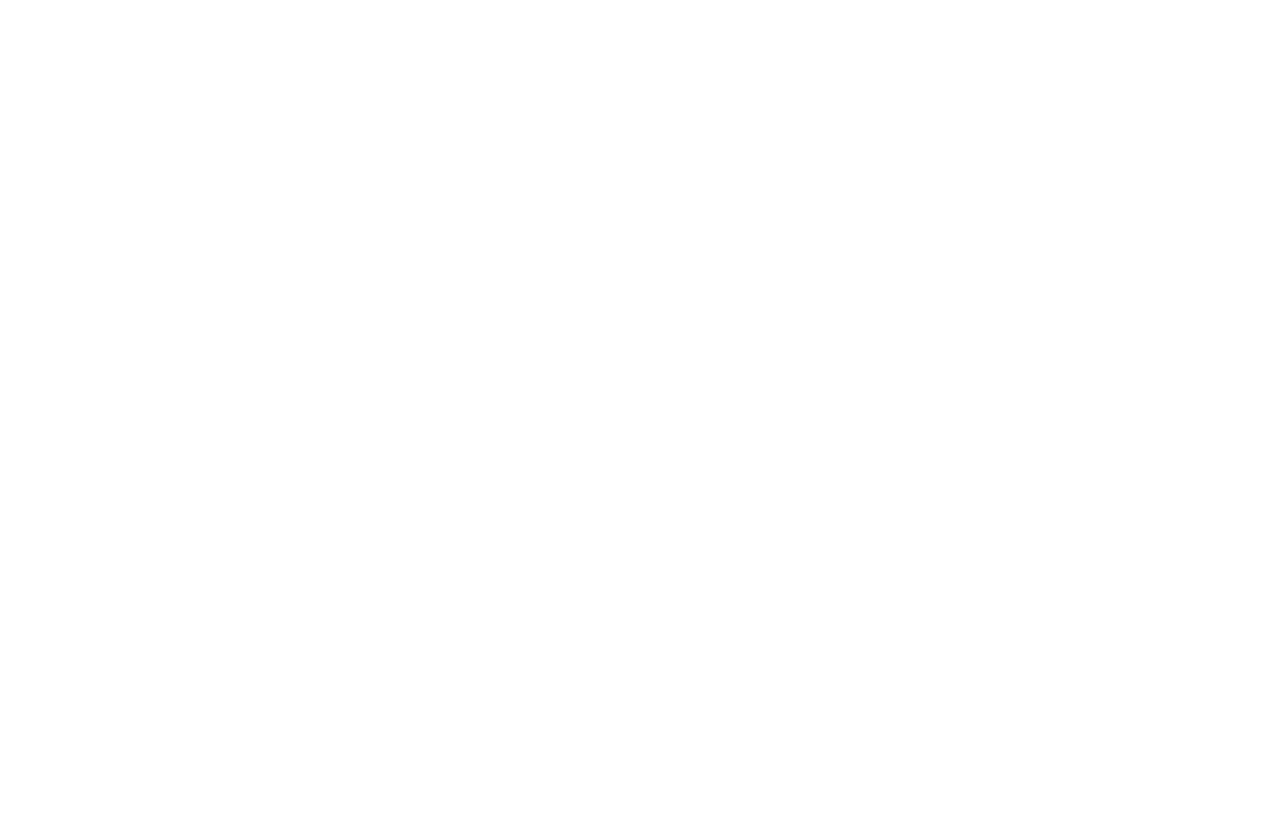
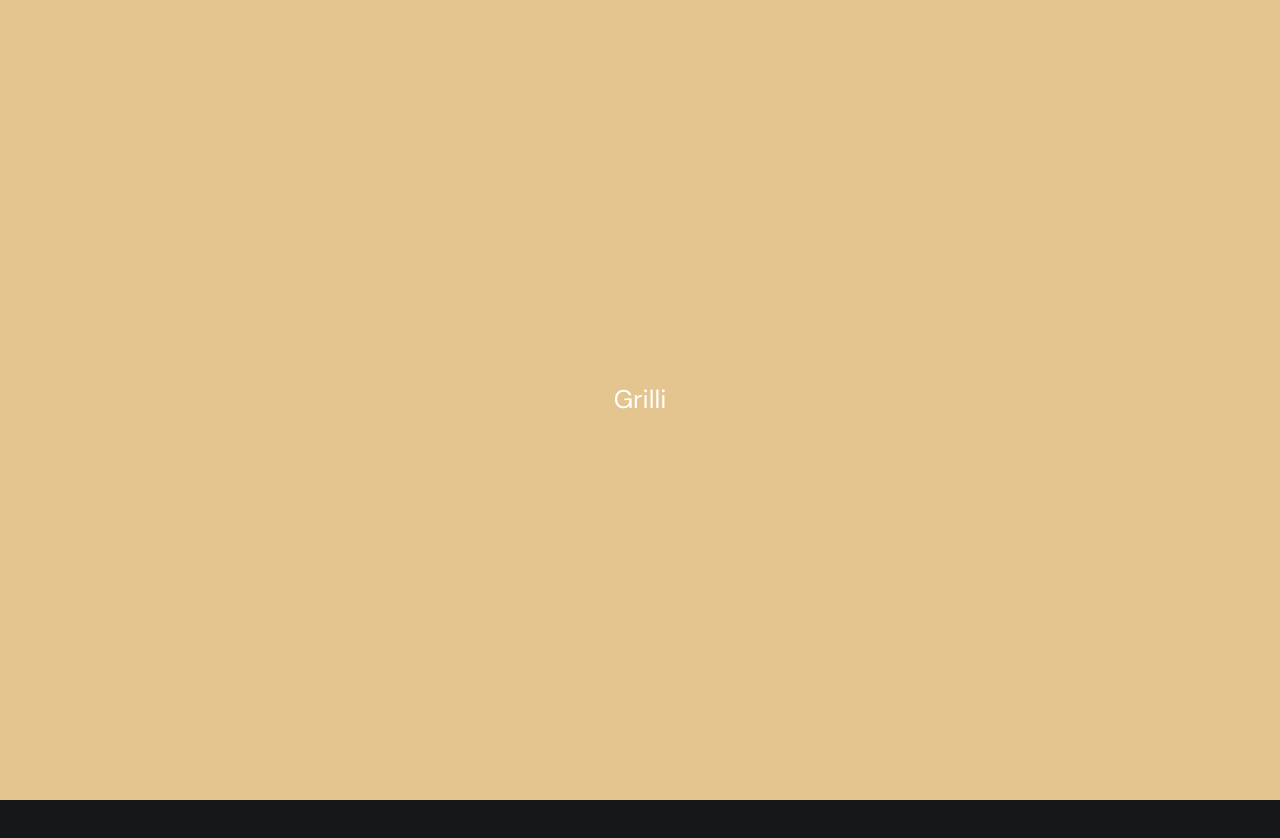
Before and after one commit to reyad-hasan/Grilli-Website, a plain HTML site: page index.html in a window 1280 px wide. Shown: the top 838 px of the page. Before the commit the page ends 800 px from the top, so only its background shows below. Drawn offline with nearby package versions, Linux system fonts and the light colour scheme; a web font is replaced by a local one.

Commit message:
project basic setup

```diff
--- a/assets/css/style.css
+++ b/assets/css/style.css
@@ -6,154 +6,289 @@
  * copyright 2022 codewithsadee
  */
 
-
-
-
-
 /*-----------------------------------*\
   #CUSTOM PROPERTY
 \*-----------------------------------*/
+:root {
+  /**
+  *COLORS
+  */
 
+  --gold-crayola: hsl(38, 61%, 73%);
+  --quick-silver: hsla(0, 0%, 65%, 1);
+  --davys-grey: hsla(30, 3%, 34%, 1);
+  --smoky-black-1: hsla(40, 12%, 5%, 1);
+  --smoky-black-2: hsla(30, 8%, 5%, 1);
+  --smoky-black-3: hsla(0, 3%, 7%, 1);
+  --eerie-black-1: hsla(210, 4%, 9%, 1);
+  --eerie-black-2: hsla(210, 4%, 11%, 1);
+  --eerie-black-3: hsla(180, 2%, 8%, 1);
+  --eerie-black-4: hsla(0, 0%, 13%, 1);
+  --white: hsla(0, 0%, 100%, 1);
+  --white-alpha-20: hsla(0, 0%, 100%, 0.2);
+  --white-alpha-10: hsla(0, 0%, 100%, 0.1);
+  --black: hsla(0, 0%, 0%, 1);
+  --black-alpha-80: hsla(0, 0%, 0%, 0.8);
+  --black-alpha-15: hsla(0, 0%, 0%, 0.15);
 
+  /**
+  *GRADIENT COLORS
+  */
+  --loading-text-gradient: linear-gradient(
+    90deg,
+    transparent 0% 16.66%,
+    var(--smoky-black-3) 33.33% 50%,
+    transparent 66.66% 75%
+  );
+  --gradient-1: linear-gradient(
+    to top,
+    hsla(0, 0%, 0%, 0.9),
+    hsla(0, 0%, 0%, 0.7),
+    transparent
+  );
 
+  /**
+  *TYPOGRAPHY
+  */
+  /* font family */
+  --fontFamily-forum: "Forum", cursive;
+  --fontFamily-dm_sans: "DM Sans", sans-serif;
 
+  /* font size */
+  --fontSize-display-1: calc(1.3rem + 6.7vw);
+  --fontSize-headline-1: calc(2rem + 2.5vw);
+  --fontSize-headline-2: calc(1.3rem + 2.4vw);
+  --fontSize-title-1: calc(1.6rem + 1.2vw);
+  --fontSize-title-2: 2.2rem;
+  --fontSize-title-3: 2.1rem;
+  --fontSize-title-4: calc(1.6rem + 1.2vw);
+  --fontSize-body-1: 2.4rem;
+  --fontSize-body-2: 1.6rem;
+  --fontSize-body-3: 1.8rem;
+  --fontSize-body-4: 1.6rem;
+  --fontSize-label-1: 1.4rem;
+  --fontSize-label-2: 1.2rem;
+
+  /* font weight */
+  --weight-regular: 400;
+  --weight-bold: 700;
+
+  /* LINE HEIGHT */
+  --lineHeight-1: 1em;
+  --lineHeight-2: 1.2em;
+  --lineHeight-3: 1.5em;
+  --lineHeight-4: 1.6em;
+  --lineHeight-5: 1.85em;
+  --lineHeight-6: 1.4em;
+
+  /* LETTER SPACING  */
+  --letterSpacing-1: 0.15em;
+  --letterSpacing-2: 0.4em;
+  --letterSpacing-3: 0.2em;
+  --letterSpacing-4: 0.3em;
+  --letterSpacing-5: 3px;
+
+  /* SPACING */
+  --section-space: 70px;
+
+  /* SHADOW  */
+  --shadow-1: 0px 0px 25px 0px hsla(0, 0%, 0%, 0.25);
+
+  /* BORDER RADIUS */
+  --radius-24: 24px;
+  --radius-circle: 50%;
+
+  /* TRANSITION */
+  --transition-1: 250ms ease;
+  --transition-2: 500ms ease;
+  --transition-3: 1000ms ease;
+}
 
 /*-----------------------------------*\
   #RESET
 \*-----------------------------------*/
+*,
+*::before,
+*::after {
+  margin: 0;
+  padding: 0;
+  box-sizing: border-box;
+}
 
+li {
+  list-style: none;
+}
 
+a,
+img,
+data,
+span,
+input,
+button,
+select,
+ion-icon,
+textarea {
+  display: block;
+}
 
+a {
+  color: inherit;
+  text-decoration: none;
+}
 
+img {
+  height: auto;
+}
+
+input,
+button,
+select,
+textarea {
+  background: none;
+  border: none;
+  font: inherit;
+}
+
+input,
+select,
+textarea {
+  width: 100%;
+  outline: none;
+}
+
+button {
+  cursor: pointer;
+}
+
+address {
+  font-style: normal;
+}
+
+html {
+  font-size: 10x;
+  scroll-behavior: smooth;
+}
+
+body {
+  background-color: var(--eerie-black-1);
+  color: var(--white);
+  font-family: var(--fontFamily-dm_sans);
+  font-size: var(--fontSize-body-4);
+  font-weight: var(--weight-regular);
+  line-height: var(--lineHeight-5);
+  overflow: hidden;
+  height: 300vh;
+}
+
+body.loaded {
+  overflow: overlay;
+}
+
+body.nav-active {
+  overflow: hidden;
+}
+
+::-webkit-scrollbar {
+  width: 5px;
+}
+
+::-webkit-scrollbar-track {
+  background-color: transparent;
+}
+
+::-webkit-scrollbar-thumb {
+  background-color: var(--gold-crayola);
+}
 
 /*-----------------------------------*\
   #TYPOGRAPHY
 \*-----------------------------------*/
 
-
-
-
-
 /*-----------------------------------*\
   #REUSED STYLE
 \*-----------------------------------*/
 
-
-
-
-
 /*-----------------------------------*\
   #PRELOAD
 \*-----------------------------------*/
+.preload {
+  position: fixed;
+  top: 0;
+  left: 0;
+  right: 0;
+  bottom: 0;
+  background-color: var(--gold-crayola);
+  z-index: 10;
+  display: grid;
+  place-content: center;
+  justify-content: center;
+  transition: var(--transition-2);
+}
 
+.preload > * {
+  transition: var(--transition-1);
+}
 
+.preload.loaded > * {
+  opacity: 0;
+}
 
-
-
+.preload.loaded {
+  transition-delay: 250ms;
+  transform: translateY(100%);
+}
 /*-----------------------------------*\
   #TOPBAR
 \*-----------------------------------*/
-
-
-
-
 
 /*-----------------------------------*\
   #HEADER
 \*-----------------------------------*/
 
-
-
-
-
 /*-----------------------------------*\
   #HERO
 \*-----------------------------------*/
-
-
-
-
 
 /*-----------------------------------*\
   #SERVICE
 \*-----------------------------------*/
 
-
-
-
-
 /*-----------------------------------*\
   #ABOUT
 \*-----------------------------------*/
-
-
-
-
 
 /*-----------------------------------*\
   #SPECIAL DISH
 \*-----------------------------------*/
 
-
-
-
-
 /*-----------------------------------*\
   #MENU
 \*-----------------------------------*/
-
-
-
-
 
 /*-----------------------------------*\
   #TESTIMONIALS
 \*-----------------------------------*/
 
-
-
-
-
 /*-----------------------------------*\
   #RESERVATION
 \*-----------------------------------*/
-
-
-
-
 
 /*-----------------------------------*\
   #FEATURES
 \*-----------------------------------*/
 
-
-
-
-
 /*-----------------------------------*\
   #EVENT
 \*-----------------------------------*/
-
-
-
-
 
 /*-----------------------------------*\
   #FOOTER
 \*-----------------------------------*/
 
-
-
-
-
 /*-----------------------------------*\
   #BACK TO TOP
 \*-----------------------------------*/
 
-
-
-
-
 /*-----------------------------------*\
   #MEDIA QUERIES
 \*-----------------------------------*/
--- a/index.html
+++ b/index.html
@@ -1,14 +1,55 @@
 <!DOCTYPE html>
 <html lang="en">
+
 <head>
-    <meta charset="UTF-8">
-    <meta name="viewport" content="width=device-width, initial-scale=1.0">
+    <meta charset="UTF-8" />
+    <meta name="viewport" content="width=device-width, initial-scale=1.0" />
+    <!-- primary meta tag and website title -->
+    <title>Grilli - Amazing & Delicious Food</title>
+    <meta name="title" content="Grilli - Amazing & Delicious Food" />
+    <meta name="description" content="This is a Restaurant html template made by codewithsadee" />
     <!-- favicon link -->
-    <link rel="shortcut icon" href="favicon.svg" type="image/x-icon">
-    <title>Grilli Website</title>
+    <link rel="shortcut icon" href="favicon.svg" type="image/x-icon" />
+    <!-- google font link -->
+    <link rel="preconnect" href="https://fonts.googleapis.com" />
+    <link rel="preconnect" href="https://fonts.gstatic.com" crossorigin />
+    <link href="https://fonts.googleapis.com/css2?family=DM+Sans:wght@400;700&family=Forum&display=swap"
+        rel="stylesheet" />
+    <!-- custom css link -->
+    <link rel="stylesheet" href="./assets/css/style.css" />
+    <!-- preload images -->
+    <link rel="preload" as="image" href="./assets/images/hero-slider-1.jpg" />
+    <link rel="preload" as="image" href="./assets/images/hero-slider-2.jpg" />
+    <link rel="preload" as="image" href="./assets/images/hero-slider-3.jpg" />
+</head>
 
-</head>
 <body>
+    <!-- preloader -->
+    <div class="preload" data-preload>
+        <div class="circle">
+            <p class="text">
+                Grilli
+            </p>
+        </div>
+    </div>
 
+
+
+
+
+
+
+
+
+
+
+
+
+    <!-- custom js link -->
+    <script src="./assets/js/script.js"></script>
+    <!-- icon link -->
+    <script type="module" src="https://unpkg.com/ionicons@5.5.2/dist/ionicons/ionicons.esm.js"></script>
+    <script nomodule src="https://unpkg.com/ionicons@5.5.2/dist/ionicons/ionicons.js"></script>
 </body>
+
 </html>
```
